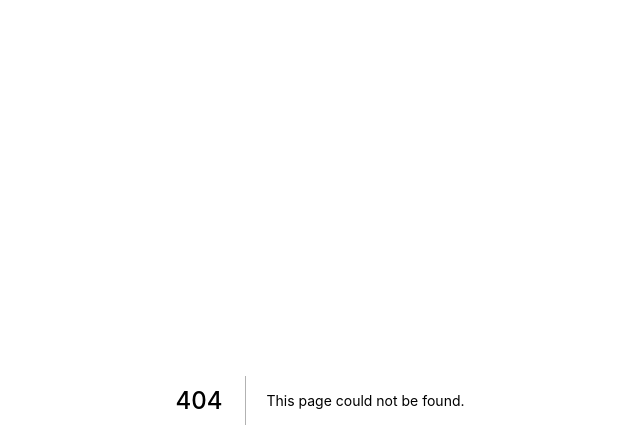
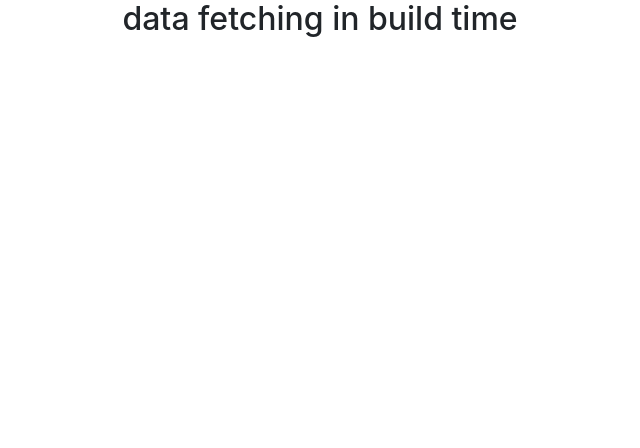
Before and after one commit to kelvin9314/nextjs-practice, a Next.js app: page /Blog in a window 1280 px wide. Before the commit this address had no page. Shown: the top 448 px of the page, without its empty margins (320-960 px from the left). Built offline with nearby package versions, Linux system fonts and the light colour scheme.

Commit message:
Data fetching temp

```diff
--- /dev/null
+++ b/next.config.js
@@ -0,0 +1,4 @@
+const next = require('next')
+const withPlugins = require('next-compose-plugins')
+
+// module.exports = withPlugins([...plugins], nextConfiguration);
--- a/package.json
+++ b/package.json
@@ -14,6 +14,7 @@
     "bootstrap": "^4.4.1",
     "classnames": "^2.2.6",
     "next": "9.2.2",
+    "next-compose-plugins": "^2.2.0",
     "react": "16.13.0",
     "react-dom": "16.13.0",
     "react-use": "^13.27.0",
--- /dev/null
+++ b/src/pages/Blog.js
@@ -0,0 +1,13 @@
+const Static = props => {
+  return (
+    <div>
+      <h2 style={{ textAlign: 'center' }}>data fetching in build time</h2>
+    </div>
+  )
+}
+
+Static.getStaticProps = async () => {
+  return {}
+}
+
+export default Static
--- /dev/null
+++ b/src/pages/_app.js
@@ -0,0 +1,5 @@
+import 'bootstrap/dist/css/bootstrap.min.css'
+
+export default function MyApp({ Component, pageProps }) {
+  return <Component {...pageProps} />
+}
--- a/src/pages/home.js
+++ b/src/pages/home.js
@@ -9,7 +9,8 @@ const Home = () => (
     </Head>
 
     <main>
-      <Link href={{ pathname: '/index', query: { from: location.pathname } }}>
+      {/* <Link href={{ pathname: '/index', query: { from: location.pathname } }}> */}
+      <Link href={{ pathname: '/index' }}>
         <button>back to index</button>
       </Link>
       <h1 className="title">
@@ -198,5 +199,4 @@ const Home = () => (
     `}</style>
   </div>
 )
-
 export default Home
--- a/src/pages/useMouse.js
+++ b/src/pages/useMouse.js
@@ -5,9 +5,6 @@ import Router from 'next/router'
 const UseMouse = () => {
   const ref = React.useRef(null)
   const { docX, docY, posX, posY, elX, elY, elW, elH } = useMouse(ref)
-
-  const a = 'i am kelvin 123'
-  console.log(a)
 
   return (
     <div>
```
Also changed, not shown: src/pages/index.js (+4 -3 lines), .eslintrc.js, 1 other file (tests, documents, lock files or other folders).
